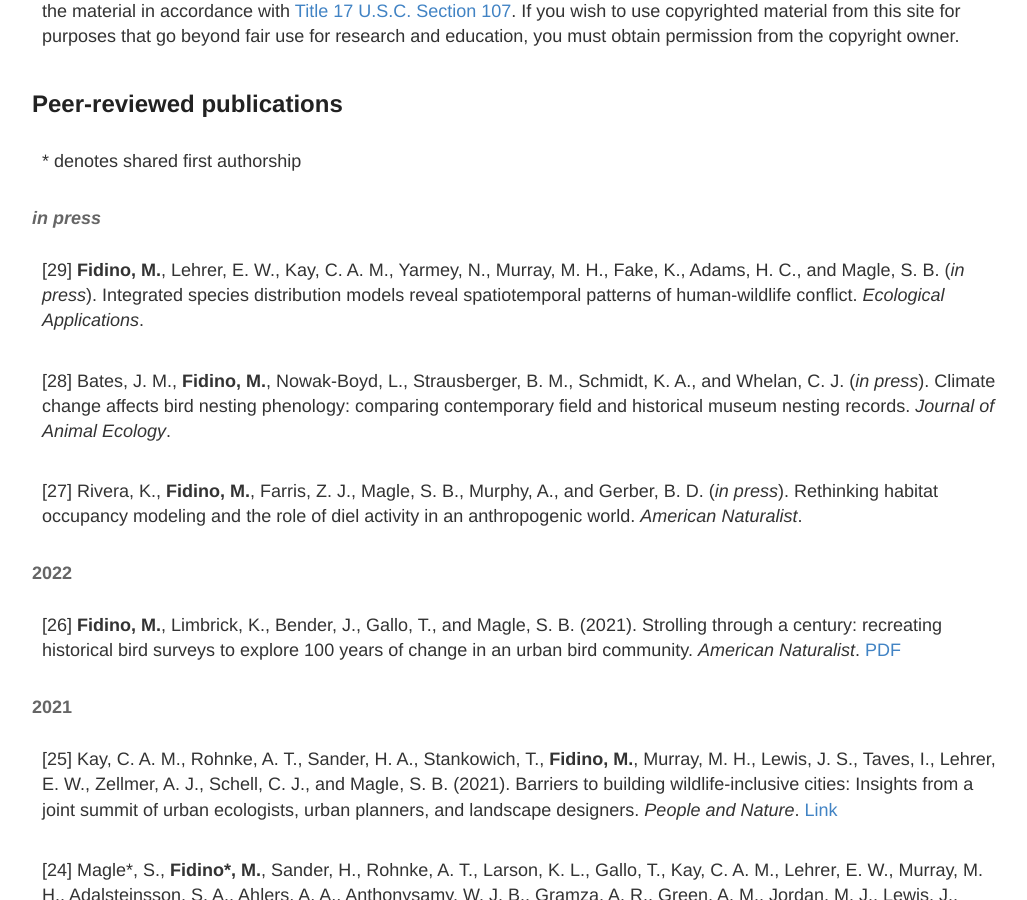
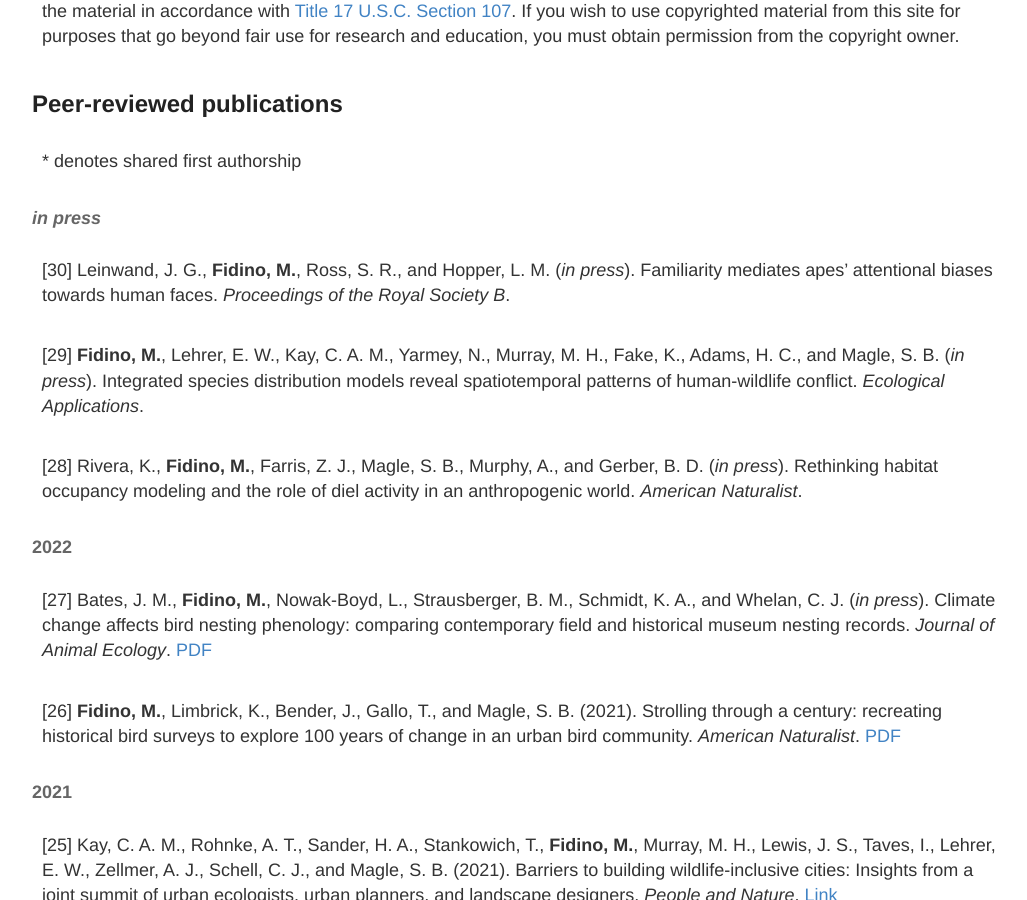
Before and after one commit to mfidino/mfidino.github.io, a Jekyll site: the page built from publications.md, in a window 1280 px wide and 900 px high, scrolled down 338 px. Shown: the whole window, without its empty margins (118-1145 px from the left). Built offline with Jekyll 4.4.1, drawn with Linux system fonts in a browser that asks for light colours.

Commit message:
30th paper accepted for publication!

```diff
--- a/publications.md
+++ b/publications.md
@@ -16,14 +16,17 @@ This site contains copyrighted material, the use of which has not always been sp
 
 #### *in press*
 
+[30] Leinwand, J. G., **Fidino, M.**, Ross, S. R., and Hopper, L. M. (*in press*). Familiarity mediates apes’ attentional biases towards human faces. *Proceedings of the Royal Society B*.
+
 [29] **Fidino, M.**, Lehrer, E. W., Kay, C. A. M., Yarmey, N., Murray, M. H., Fake, K., Adams, H. C., and Magle, S. B. (*in press*).  Integrated species distribution models reveal spatiotemporal patterns of human-wildlife conflict. *Ecological Applications*.
 
-[28] Bates, J. M., **Fidino, M.**, Nowak-Boyd, L., Strausberger, B. M., Schmidt, K. A., and Whelan, C. J. (*in press*). Climate change affects bird nesting phenology: comparing contemporary field and historical museum nesting records. *Journal of Animal Ecology*.
 
-[27] Rivera, K., **Fidino, M.**, Farris, Z. J., Magle, S. B., Murphy, A., and Gerber, B. D. (*in press*). Rethinking habitat occupancy modeling and the role of diel activity in an anthropogenic world. *American Naturalist*.
+[28] Rivera, K., **Fidino, M.**, Farris, Z. J., Magle, S. B., Murphy, A., and Gerber, B. D. (*in press*). Rethinking habitat occupancy modeling and the role of diel activity in an anthropogenic world. *American Naturalist*.
 
 
 #### 2022
+
+[27] Bates, J. M., **Fidino, M.**, Nowak-Boyd, L., Strausberger, B. M., Schmidt, K. A., and Whelan, C. J. (*in press*). Climate change affects bird nesting phenology: comparing contemporary field and historical museum nesting records. *Journal of Animal Ecology*. [PDF](../public/Bates_2022.pdf)
 
 [26] **Fidino, M.**,  Limbrick, K., Bender, J., Gallo, T., and Magle, S. B. (2021). Strolling through a century: recreating historical bird surveys to explore 100 years of change in an urban bird community. *American Naturalist*. [PDF](../public/Fidino_amnat_2022.pdf)
 
```
Also changed, not shown: 2 other files.
